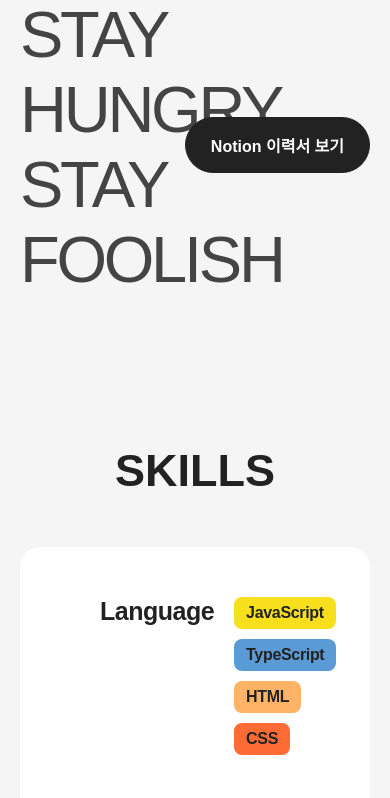
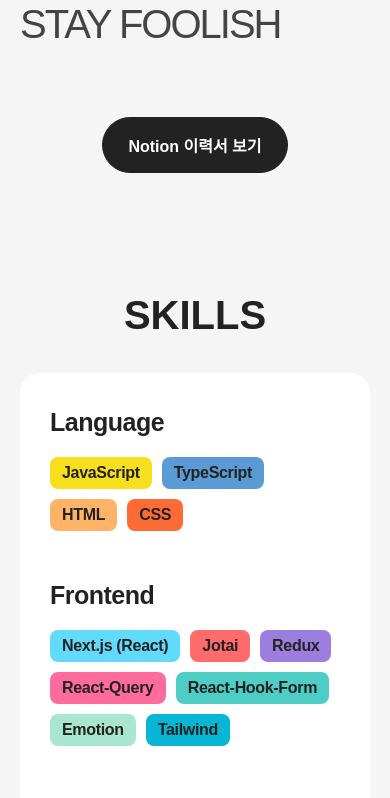
Before and after one commit to hyeminem-Jo/hyejin-portfolio, a Next.js app: page / in a window 390 px wide. Shown: the part 1035-1833 px from the top of the page. Built offline with nearby package versions, Linux system fonts and the light colour scheme.

Commit message:
feat: Skill 모바일 작업중

```diff
--- a/src/app/_modules/about/About.tsx
+++ b/src/app/_modules/about/About.tsx
@@ -98,11 +98,7 @@ const About = () => {
               </S.AboutTextAniItem>
             ))}
           </S.AboutTextAniList>
-          <Button
-            style={{ margin: '120px 0 0 auto' }}
-            text='Notion 이력서 보기'
-            onClick={() => {}}
-          />
+          <Button text='Notion 이력서 보기' onClick={() => {}} />
         </S.AboutTextAni>
       </Inner>
     </S.About>
--- a/src/app/_modules/about/styled.ts
+++ b/src/app/_modules/about/styled.ts
@@ -7,6 +7,10 @@ export const About = styled.section`
   justify-content: space-between;
   align-items: center;
   height: 100dvh;
+
+  @media (max-width: ${BREAKPOINT}px) {
+    height: auto;
+  }
 `;
 
 export const AboutInner = styled.div`
@@ -88,6 +92,14 @@ export const AboutTextAni = styled.div`
 
   button {
     position: relative;
+    margin: 120px 0 0 auto;
+  }
+
+  @media (max-width: ${BREAKPOINT}px) {
+    margin-top: 40px;
+    button {
+      margin: 160px auto 0;
+    }
   }
 `;
 
@@ -109,4 +121,8 @@ export const AboutTextAniItem = styled.li`
   opacity: 0;
   list-style: none;
   color: #444;
+
+  @media (max-width: ${BREAKPOINT}px) {
+    font-size: 40px;
+  }
 `;
--- a/src/app/_modules/common/title/styled.ts
+++ b/src/app/_modules/common/title/styled.ts
@@ -1,4 +1,5 @@
 import styled from '@emotion/styled';
+import { BREAKPOINT } from '@/app/_constant/breakpoint';
 
 interface TitleProps {
   $isCenter: boolean;
@@ -10,4 +11,8 @@ export const Title = styled.h2<TitleProps>`
   font-weight: 700;
   text-align: ${({ $isCenter }) => ($isCenter ? 'center' : 'left')};
   color: ${({ $color }) => ($color === 'white' ? '#fff' : '#222')};
+
+  @media (max-width: ${BREAKPOINT}px) {
+    font-size: 40px;
+  }
 `;
--- a/src/app/_modules/skill/styled.ts
+++ b/src/app/_modules/skill/styled.ts
@@ -1,3 +1,4 @@
+import { BREAKPOINT } from '@/app/_constant/breakpoint';
 import styled from '@emotion/styled';
 
 interface Props {
@@ -23,6 +24,13 @@ export const SkillInner = styled.div`
   z-index: 10;
   background-color: #fff;
   border-radius: 20px;
+
+  @media (max-width: ${BREAKPOINT}px) {
+    flex-direction: column;
+    gap: 20px;
+    padding: 35px 30px;
+    margin-top: 35px;
+  }
 `;
 
 export const SkillInnerBox = styled.div`
@@ -31,11 +39,19 @@ export const SkillInnerBox = styled.div`
   flex-direction: column;
   gap: 70px;
   height: 100%;
+
+  @media (max-width: ${BREAKPOINT}px) {
+    gap: 50px;
+  }
 `;
 
 export const SkillInnerBoxList = styled.div`
   display: flex;
   gap: 20px;
+
+  @media (max-width: ${BREAKPOINT}px) {
+    flex-direction: column;
+  }
 `;
 
 export const SkillInnerBoxItem = styled.strong``;
@@ -44,12 +60,20 @@ export const SkillInnerBoxTitle = styled.div`
   font-size: 25px;
   font-weight: 700;
   letter-spacing: -0.02em;
+
+  @media (max-width: ${BREAKPOINT}px) {
+    /* text-align: center; */
+  }
 `;
 
 export const SkillInnerBoxSkillList = styled.ul`
   display: flex;
   flex-wrap: wrap;
   gap: 10px;
+
+  @media (max-width: ${BREAKPOINT}px) {
+    /* justify-content: center; */
+  }
 `;
 
 export const SkillInnerBoxSkill = styled.li<Props>`
```
